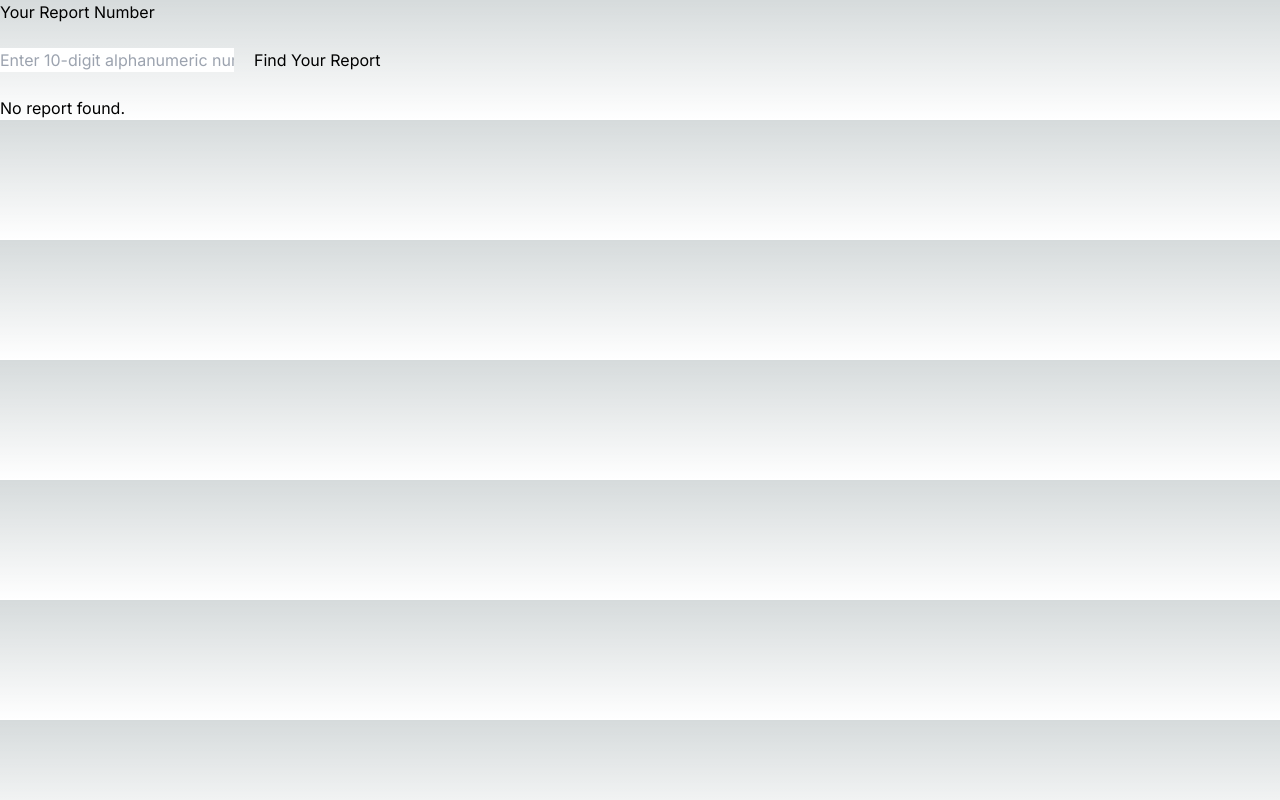
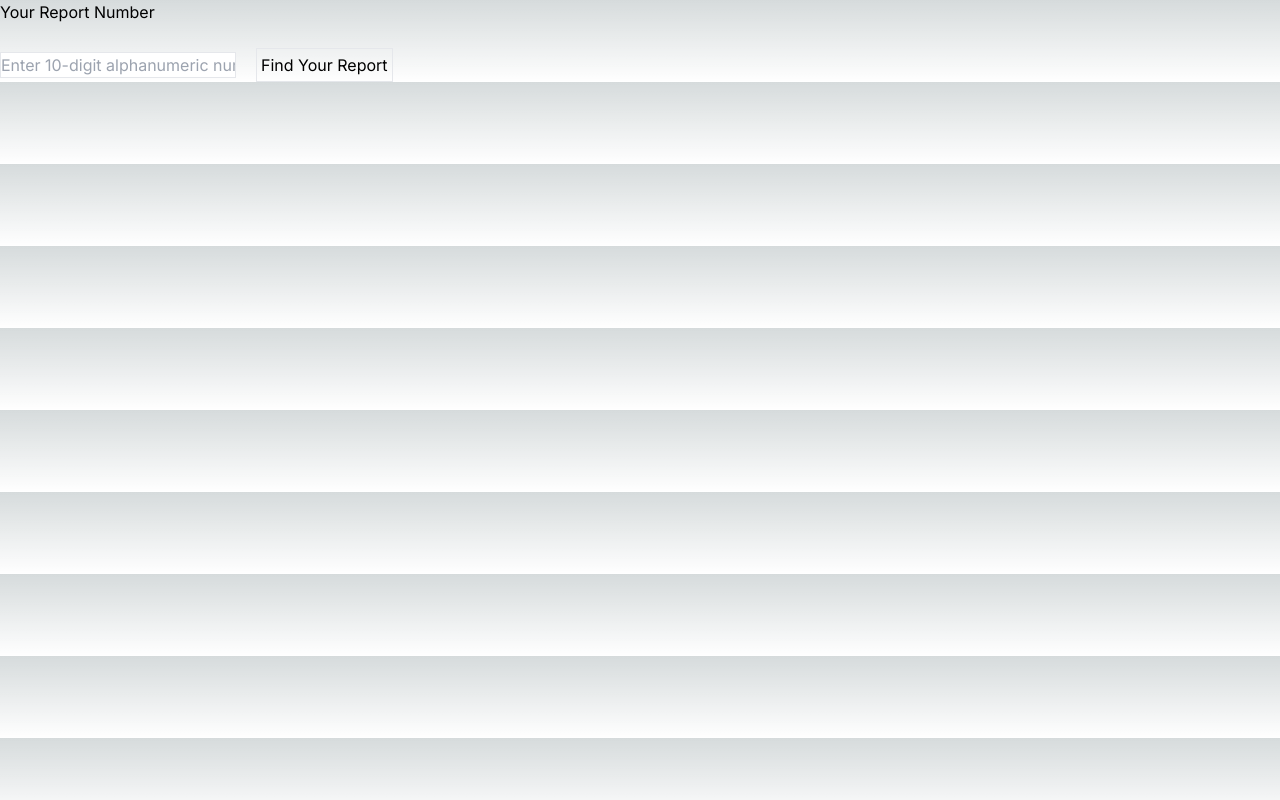
Before and after one commit to fauxir/v2f_w, a Next.js app: page / in a window 1280 px wide. Built offline with nearby package versions, Linux system fonts and the light colour scheme.

Commit message:
Update page.tsx

```diff
--- a/app/page.tsx
+++ b/app/page.tsx
@@ -5,11 +5,13 @@ import { useState } from "react";
 function ReportPage() {
   const [number, setNumber] = useState("");
   const [objectData, setObjectData] = useState<any>(null);
+  const [show, setShow] = useState<number>(0)
 
-  const backEndURL = "https://adf6-92-26-16-202.ngrok-free.app"; // change url here
+  const backEndURL = "https://e677-92-10-228-146.ngrok-free.app"; // change url here
   const beRepURL = `/api/getObject?number=${number}`;
 
   const fetchReport = () => {
+    setShow(0)
     // Make the API call to your Python backend
     fetch(backEndURL.concat(beRepURL), {
       method: "GET",
@@ -22,7 +24,7 @@ function ReportPage() {
         if (!response.ok) {
           throw new Error("Network response was not ok");
         }
-        console.log("--->", response)
+        console.log("--->", response.url)
         return response.text(); // Read response as text
       })
       .then((responseText) => {
@@ -37,28 +39,37 @@ function ReportPage() {
       .catch((error) => {
         console.log("Fetch Error:", error);
       });
+      setShow(1)
   };
 
-
+console.log("table", JSON.parse(objectData))
   return (
     <div>
       <h1>Your Report Number</h1>
       <br />
       <input
         type="text"
+        className="border"
         placeholder="Enter 10-digit alphanumeric number"
         value={number}
         onChange={(e) => setNumber(e.target.value)}
       />
-      <button onClick={fetchReport} className="ml-5">Find Your Report</button>
+      <button onClick={fetchReport} className="ml-5 border p-1">Find Your Report</button>
 
       {objectData ? (
         <div>
-          <h2>Object Details</h2>
-          <pre>{JSON.stringify(objectData, null, 2)}</pre>
+          <br />
+          <h2>Report number {number}</h2>
+          <br />
+          {JSON.parse(objectData).map((item: any, index: number) => (
+          <tr key={index} className="border-4">
+            <th className="border"> Input {index+1}</th>
+            <td className="border">{item.Input}</td>
+          </tr>
+        ))}
         </div>
       ) : (
-        <div>
+        show ==1 && <div>
           <br />
           <p>No report found.</p>
         </div>
```
